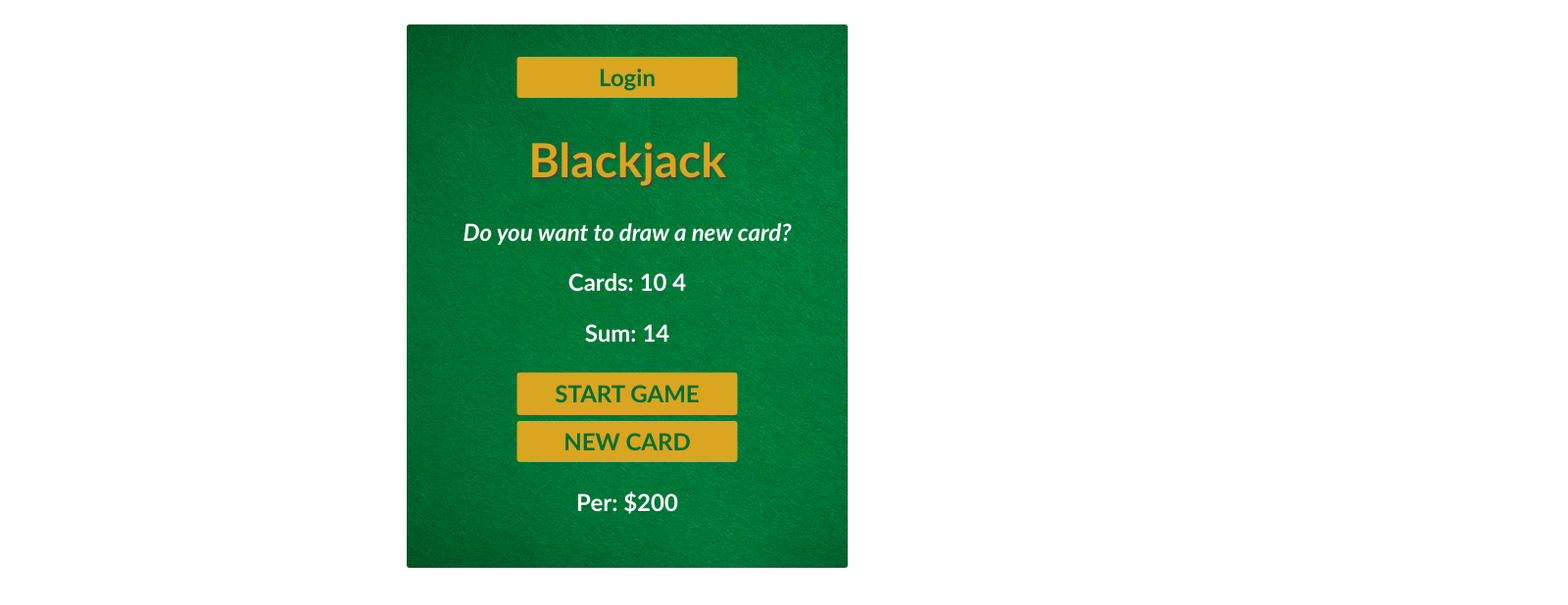
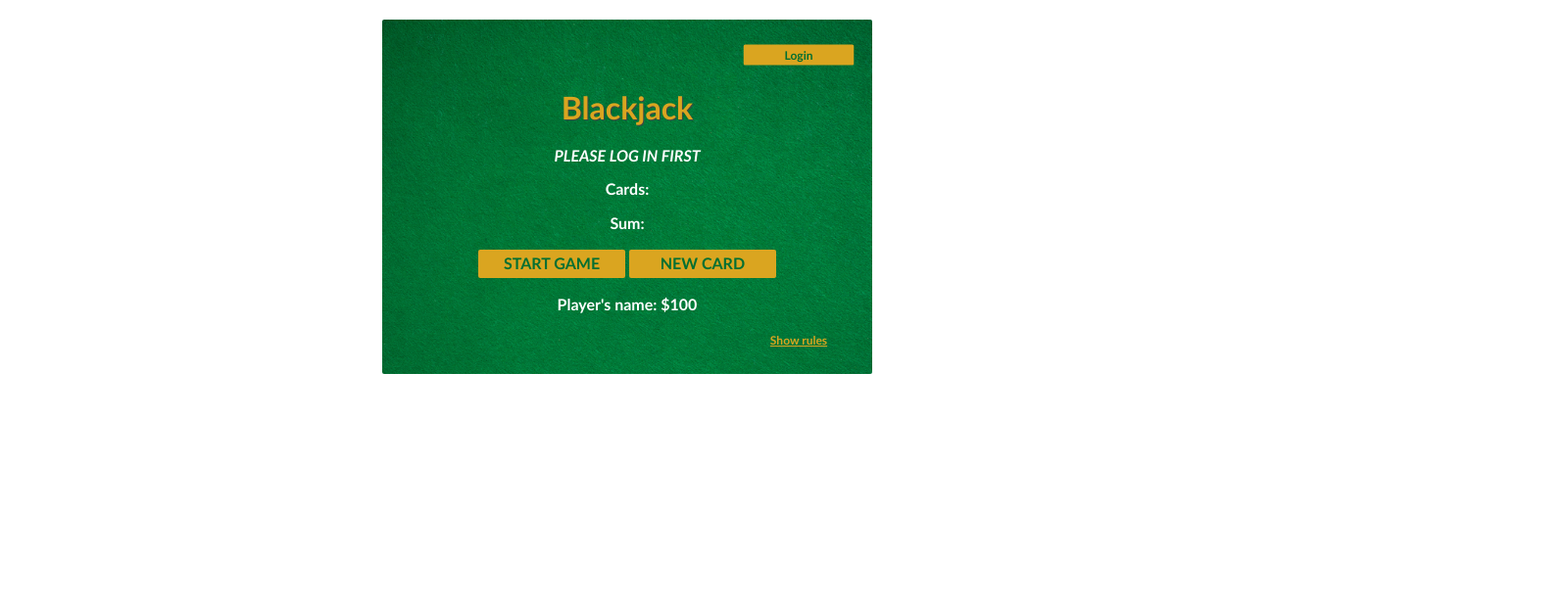
Before and after one commit to birgit2704/blackjack-game, a plain HTML site: page index.html in a window 1280 px wide. Both pictures are taken after a click on the button "START GAME". Shown: the whole page at 98% size, 1600 px wide, since content can reach past the window. Drawn offline with nearby package versions, Linux system fonts and the light colour scheme.

Commit message:
user login

```diff
--- a/index.css
+++ b/index.css
@@ -3,19 +3,22 @@ body {
     sans-serif;
   font-weight: bold;
   color: white;
-  text-align: center;
-  scale: 1.5;
-  padding-top: 150px;
+  padding-top: 20px;
+  margin: 0;
 }
 
 .container {
   background-image: url("images/table.png");
   background-size: cover;
-  width: 33%;
-  max-width: 300px;
+  width: 100%;
+  max-width: 500px;
   margin: 0 auto;
   padding: 20px 0;
   border-radius: 2px;
+}
+
+.container-game {
+  text-align: center;
 }
 
 h1 {
@@ -39,3 +42,16 @@ button {
   margin-bottom: 2px;
   margin-top: 2px;
 }
+#login-btn {
+  display: block;
+  scale: 0.75;
+  margin-left: auto;
+}
+#rules-btn {
+  display: block;
+  background: none;
+  color: goldenrod;
+  font-size: 12px;
+  margin-left: auto;
+  text-decoration: underline;
+}
--- a/index.html
+++ b/index.html
@@ -11,7 +11,7 @@
   </head>
   <body>
     <div class="container">
-      <button id="login-btn">Login</button>
+      <button id="login-btn" onclick="login()">Login</button>
       <div class="container-game">
         <h1>Blackjack</h1>
         <p id="message-el">Want to play a round?</p>
@@ -21,7 +21,8 @@
         <button id="new-card-btn" onclick="newCard()">NEW CARD</button>
         <p id="player-el"></p>
       </div>
-      <script src="index.js"></script>
+      <button id="rules-btn" onclick="showRules()">Show rules</button>
     </div>
+    <script src="index.js"></script>
   </body>
 </html>
--- a/index.js
+++ b/index.js
@@ -1,65 +1,79 @@
 let player = {
-    name: "Per",
-    chips: 200
+  name: "Player's name",
+  chips: 100,
+};
+
+let cards = [];
+let sum = 0;
+let hasBlackJack = false;
+let isAlive = false;
+let message = "";
+let messageEl = document.getElementById("message-el");
+let sumEl = document.getElementById("sum-el");
+let cardsEl = document.getElementById("cards-el");
+let playerEl = document.getElementById("player-el");
+let loggedIn = false;
+
+playerEl.textContent = player.name + ": $" + player.chips;
+
+function getRandomCard() {
+  let randomNumber = Math.floor(Math.random() * 13) + 1;
+  if (randomNumber > 10) {
+    return 10;
+  } else if (randomNumber === 1) {
+    return 11;
+  } else {
+    return randomNumber;
+  }
 }
 
-let cards = []
-let sum = 0
-let hasBlackJack = false
-let isAlive = false
-let message = ""
-let messageEl = document.getElementById("message-el")
-let sumEl = document.getElementById("sum-el")
-let cardsEl = document.getElementById("cards-el")
-let playerEl = document.getElementById("player-el")
-
-playerEl.textContent = player.name + ": $" + player.chips
-
-function getRandomCard() {
-    let randomNumber = Math.floor( Math.random()*13 ) + 1
-    if (randomNumber > 10) {
-        return 10
-    } else if (randomNumber === 1) {
-        return 11
-    } else {
-        return randomNumber
+function login() {
+  if (loggedIn)
+    messageEl.textContent =
+      "You are already logged in, you can start the game.";
+  else {
+    player.name = prompt("What is your name?");
+    playerEl.textContent = player.name + ": $" + player.chips;
+    loggedIn = true;
   }
 }
 
 function startGame() {
-    isAlive = true
-    let firstCard = getRandomCard()
-    let secondCard = getRandomCard()
-    cards = [firstCard, secondCard]
-    sum = firstCard + secondCard
-    renderGame()
+  if (!loggedIn) messageEl.textContent = "PLEASE LOG IN FIRST";
+  else {
+    isAlive = true;
+    let firstCard = getRandomCard();
+    let secondCard = getRandomCard();
+    cards = [firstCard, secondCard];
+    sum = firstCard + secondCard;
+    renderGame();
+  }
 }
 
 function renderGame() {
-    cardsEl.textContent = "Cards: "
+  cardsEl.textContent = "Cards: ";
   for (let i = 0; i < cards.length; i++) {
-        cardsEl.textContent += cards[i] + " "
+    cardsEl.textContent += cards[i] + " ";
   }
 
-    sumEl.textContent = "Sum: " + sum
+  sumEl.textContent = "Sum: " + sum;
   if (sum <= 20) {
-        message = "Do you want to draw a new card?"
+    message = "Do you want to draw a new card?";
   } else if (sum === 21) {
-        message = "You've got Blackjack!"
-        hasBlackJack = true
+    message = "You've got Blackjack!";
+    hasBlackJack = true;
   } else {
-        message = "You're out of the game!"
-        isAlive = false
+    message = "You're out of the game!";
+    isAlive = false;
   }
-    messageEl.textContent = message
+  messageEl.textContent = message;
 }
-
 
 function newCard() {
   if (isAlive === true && hasBlackJack === false) {
-        let card = getRandomCard()
-        sum += card
-        cards.push(card)
-        renderGame()
+    let card = getRandomCard();
+    sum += card;
+    cards.push(card);
+    renderGame();
   }
 }
```
Lines whose indentation alone changed are shown as unchanged.
